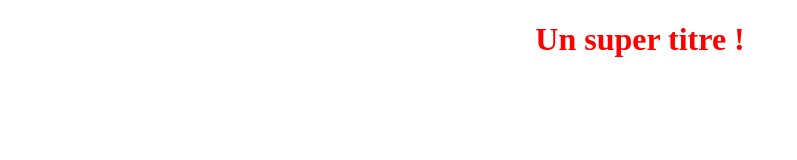
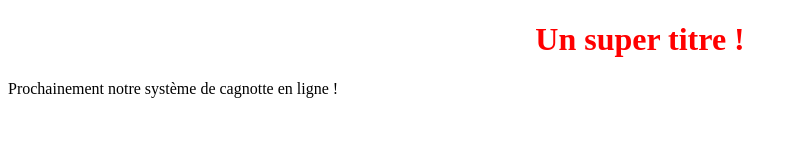
Before and after one commit to FafouAbou/Git, a plain HTML site: page index.html in a window 1280 px wide. Shown: the whole page, without its empty margins (0-797 px from the left). Drawn offline with Linux system fonts and the light colour scheme.

Commit message:
Ajout du message pour la cagnotte

```diff
--- a/index.html
+++ b/index.html
@@ -6,5 +6,6 @@
 </head>
 <body>
    <h1>Un super titre !</h1>
+   <p>Prochainement notre système de cagnotte en ligne !</p>
 </body>
 </html>
```
